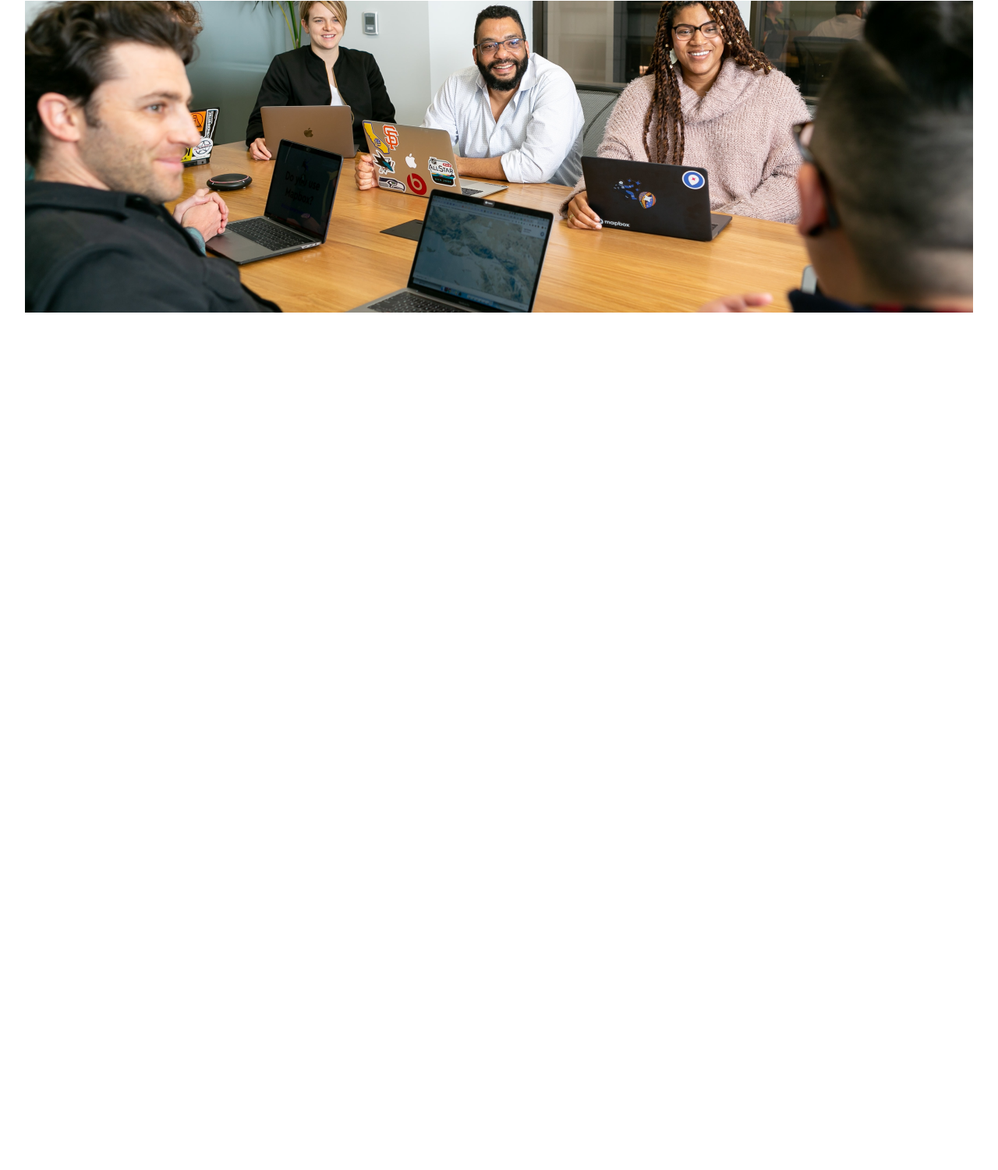
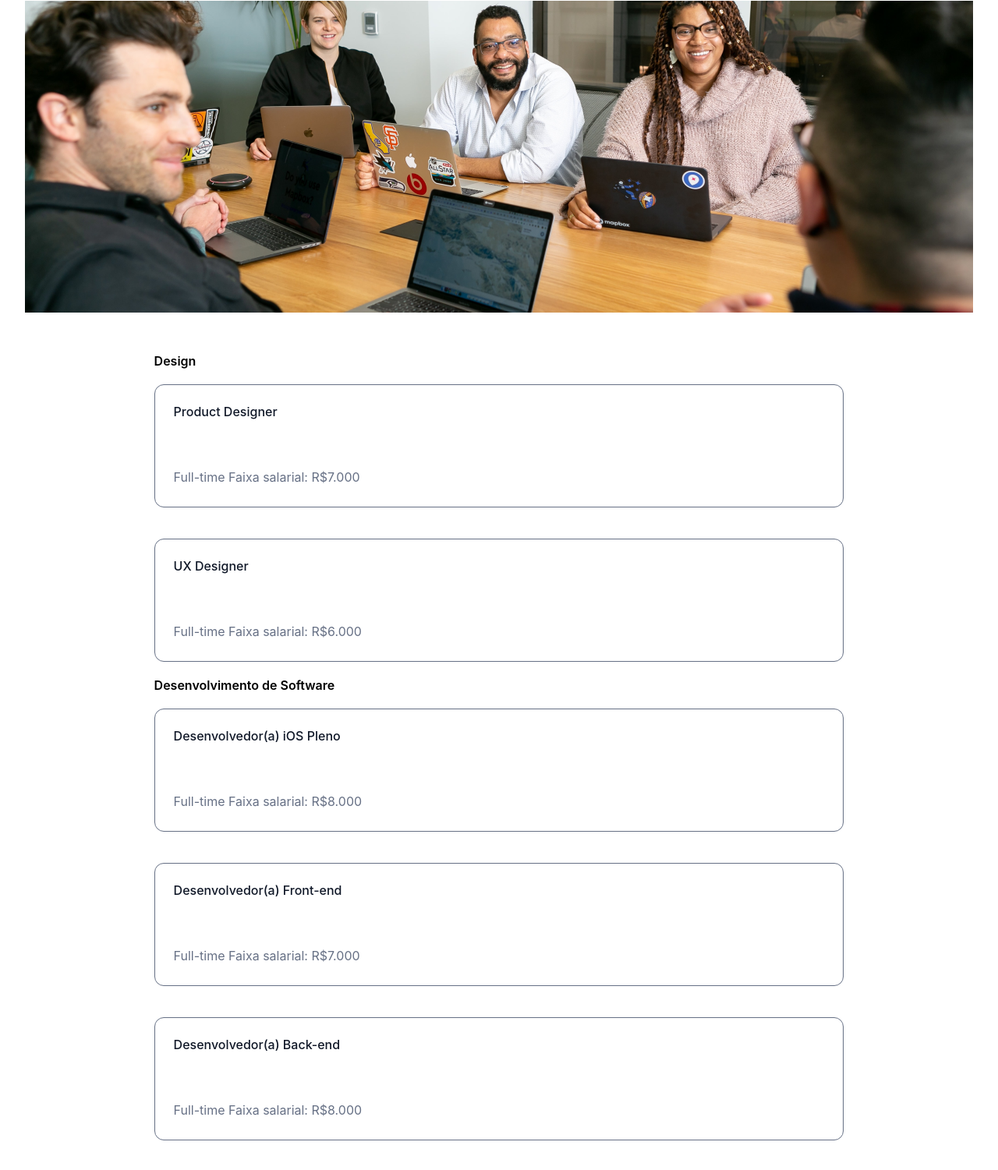
Before and after one commit to rubirechenberg/site-vagas, a plain HTML site: page index.html in a window 1280 px wide. Shown: the part 1000-2501 px from the top of the page at 78% size. Before the commit the page ends 1441 px from the top, so only its background shows below. Drawn offline with Linux system fonts and the light colour scheme.

Commit message:
Vagas Divulgadas

```diff
--- a/index.html
+++ b/index.html
@@ -66,6 +66,45 @@
         <div class="imagem-talentos">
             <img src="/img/Talentos.png" alt="pessoas em reuniao">
         </div>
+        <div class="vagas-divulgadas">
+            <span class="categoria-vaga">Design</span>
+            <div class="vaga">
+                <span class="titulo-vaga">Product Designer</span>
+                <div class="informacoes">
+                    <span>Full-time</span>
+                    <span>Faixa salarial: R$7.000</span>
+                </div>
+            </div>
+            <div class="vaga">
+                <span class="titulo-vaga">UX Designer</span>
+                <div class="informacoes">
+                    <span>Full-time</span>
+                    <span>Faixa salarial: R$6.000</span>
+                </div>
+            </div>
+            <span class="categoria-vaga">Desenvolvimento de Software</span>
+            <div class="vaga">
+                <span class="titulo-vaga">Desenvolvedor(a) iOS Pleno</span>
+                <div class="informacoes">
+                    <span>Full-time</span>
+                    <span>Faixa salarial: R$8.000</span>
+                </div>
+            </div>
+            <div class="vaga">
+                <span class="titulo-vaga">Desenvolvedor(a) Front-end</span>
+                <div class="informacoes">
+                    <span>Full-time</span>
+                    <span>Faixa salarial: R$7.000</span>
+                </div>
+            </div>
+            <div class="vaga">
+                <span class="titulo-vaga">Desenvolvedor(a) Back-end</span>
+                <div class="informacoes">
+                    <span>Full-time</span>
+                    <span>Faixa salarial: R$8.000</span>
+                </div>
+            </div>
+        </div>
     </section>
 
 </body>
--- a/style.css
+++ b/style.css
@@ -162,3 +162,37 @@
     color: var(--text-color);
     font-size: 20px;
 }
+
+.vagas-divulgadas {
+    padding: 20px;
+    margin: 0 auto;
+    display: flex;
+    flex-direction: column;
+    width: 70%;
+}
+
+.categoria-vaga {
+    font-weight: 600;
+}
+
+.vaga {
+    margin: 20px 0;
+    background-color: #FFFFFF;
+    border: 1px solid var(--text-color);
+    border-radius: 12px;
+    padding-top: 24px;
+    padding-right: 24px;
+    padding-bottom: 28px;
+    padding-left: 24px;
+    gap: 24px;
+}
+
+.vaga .titulo-vaga {
+    font-weight: 500;
+    color: var(--titulo-color);
+}
+
+.informacoes {
+    color: var(--text-color);
+    margin-top: 64px;
+}
```
